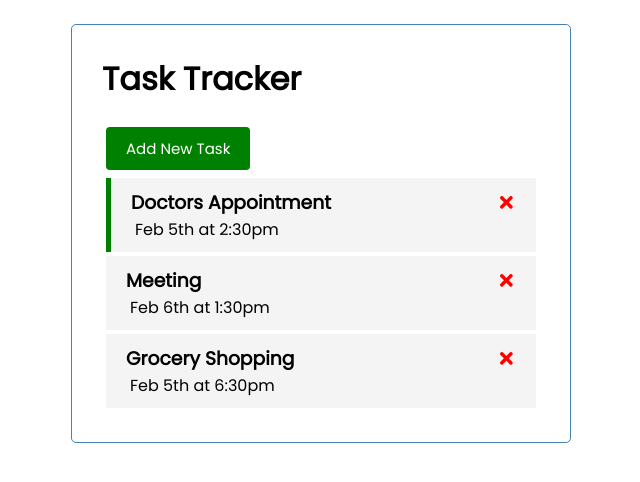
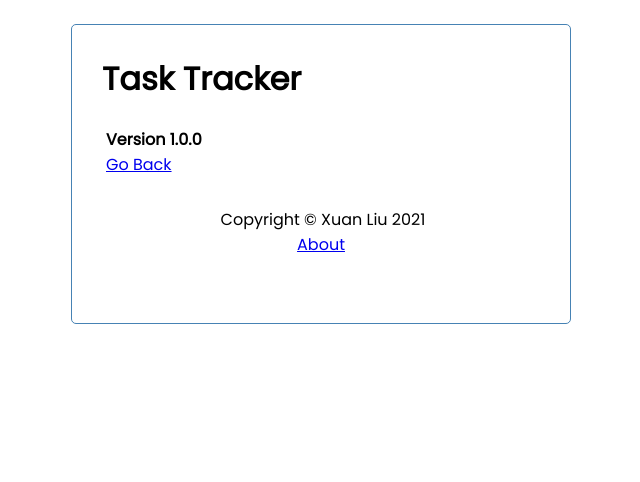
Before and after one commit to xuan6/react-task-tracker, a React (Create React App) app in the folder my-app/: page /about in a window 1280 px wide. Shown: the top 482 px of the page, without its empty margins (319-959 px from the left). Built offline with nearby package versions, Linux system fonts and the light colour scheme; data requests are answered from the project's data file.

Commit message:
adding router and about page

```diff
--- a/my-app/db.json
+++ b/my-app/db.json
@@ -13,10 +13,16 @@
       "reminder": false
     },
     {
-      "id": 3,
       "text": "Grocery Shopping",
-      "day": "Feb 5th at 6:30pm",
-      "reminder": false
+      "day": "Nov 21st 5pm",
+      "reminder": true,
+      "id": 3
+    },
+    {
+      "text": "Buy Flowers",
+      "day": "Nov 24th 5pm",
+      "reminder": true,
+      "id": 4
     }
   ]
 }
--- a/my-app/package.json
+++ b/my-app/package.json
@@ -9,6 +9,7 @@
     "react": "^17.0.2",
     "react-dom": "^17.0.2",
     "react-icons": "^4.3.1",
+    "react-router-dom": "^6.0.2",
     "react-scripts": "4.0.3",
     "web-vitals": "^1.1.2"
   },
--- a/my-app/src/App.js
+++ b/my-app/src/App.js
@@ -1,7 +1,10 @@
 import { useState, useEffect } from 'react'
+import { BrowserRouter as Router, Route, Routes} from 'react-router-dom'
 import Header from './components/Header'
 import Tasks from './components/Tasks'
 import AddTask from './components/AddTask'
+import Footer from './components/Footer'
+import About from './components/About'
 
 
 
@@ -98,16 +101,30 @@
       }
   }
 
+  const TasksSection = (props)=> {
+    return(
+      <div>
+        {formDisplay?<AddTask onAdd={addTask}/>: " " }
+        {tasks.length > 0 ?
+          <Tasks tasks={tasks} onDelete={deleteTask} onToggle={toggleReminder}/>
+          : <p>No Task to Show</p> //show empty state
+        }
+      </div>
+    )
+  }
+
   return (
+  <Router>
     <div className="container">
-      <Header toggleTaskForm={toggleTaskForm}/>
-      {formDisplay?
-      <AddTask onAdd={addTask}/>: " " }
-      {tasks.length > 0 ?
-        <Tasks tasks={tasks} onDelete={deleteTask} onToggle={toggleReminder}/>
-        : <p>No Task to Show</p> //show empty state
-      }
+    <Header toggleTaskForm={toggleTaskForm}/>
+      <Routes>
+        <Route path='/*' element={<TasksSection/>} />
+        <Route path='/about' element={<About/>}/>
+      </Routes>
+      <Footer />
     </div>
+  </Router>
+
   );
 }
 
--- /dev/null
+++ b/my-app/src/components/About.js
@@ -0,0 +1,11 @@
+import {Link} from 'react-router-dom'
+const About = () => {
+    return (
+        <div className='footer'>
+            <h4>Version 1.0.0</h4>
+            <Link to='/'>Go Back</Link>
+        </div>
+    )
+}
+
+export default About
--- /dev/null
+++ b/my-app/src/components/Footer.js
@@ -0,0 +1,12 @@
+import {Link} from 'react-router-dom'
+
+const Footer = () => {
+    return (
+        <footer>
+            <p>Copyright &copy; Xuan Liu 2021</p>
+            <Link to='/about'>About</Link>
+        </footer>
+    )
+}
+
+export default Footer
--- a/my-app/src/components/Header.js
+++ b/my-app/src/components/Header.js
@@ -1,5 +1,6 @@
 import PropTypes from 'prop-types'
 import Button from './Button'
+import { useLocation } from 'react-router'
 import { useState, useEffect } from 'react'
 
 
@@ -28,11 +29,15 @@
         toggleTaskForm(visibility)
     });
 
+    const location = useLocation()
+
 
     return (
         <div>
             <h1 className='header'>{title}</h1>
-            <Button color={buttonColor} text={text} onClick={onClick}/>
+            {location.pathname ==='/' &&
+                (<Button color={buttonColor} text={text} onClick={onClick}/>)
+            }
         </div>
     )
 }
--- a/my-app/src/index.css
+++ b/my-app/src/index.css
@@ -10,8 +10,12 @@
   font-family: 'Poppins', sans-serif;
 }
 
-p, label {
+p, label, .footer {
   margin-left: 4px;
+}
+
+.footer {
+  margin-top: 24px;
 }
 
 .container {
```
Also changed, not shown: 2 other files (tests, documents, lock files or other folders).
